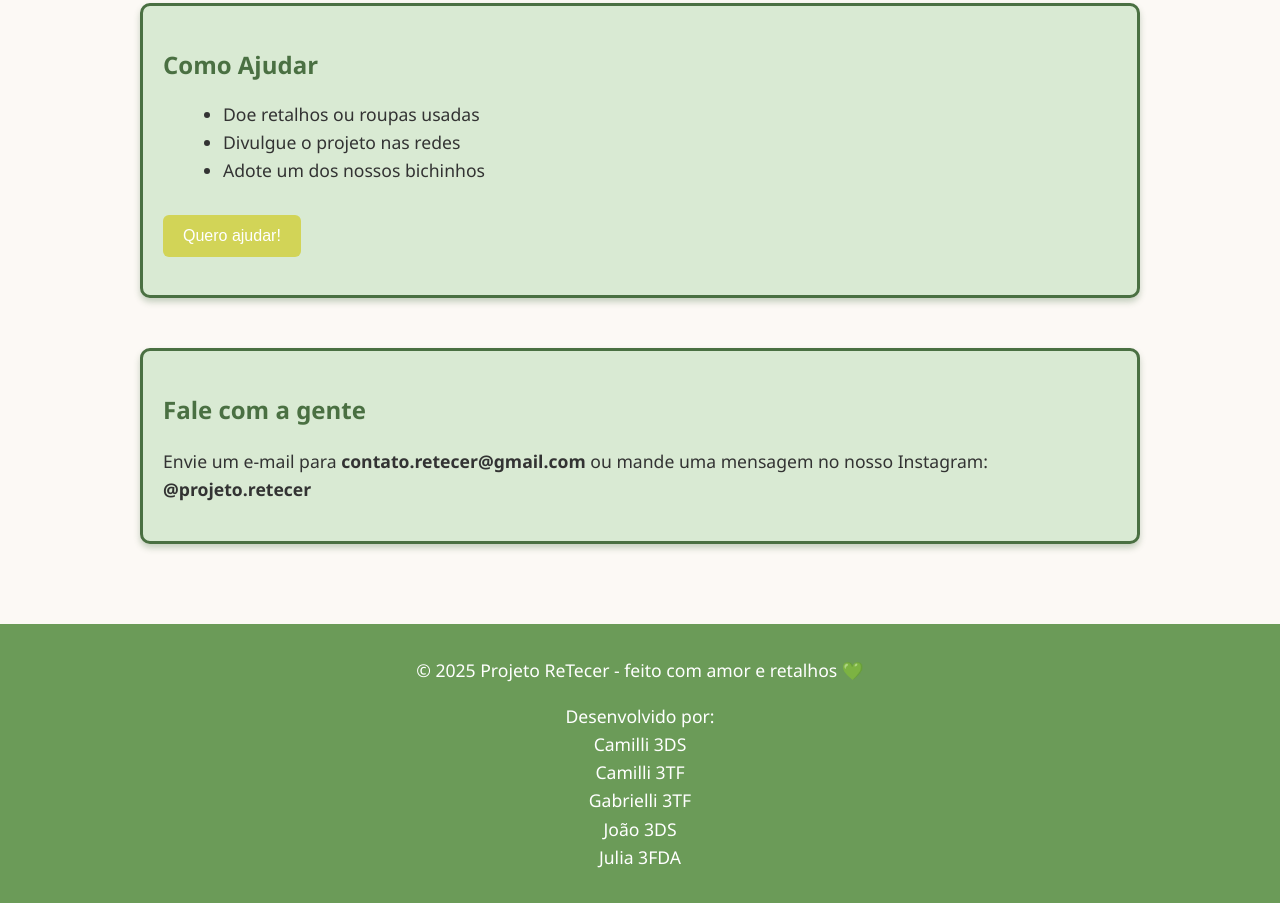
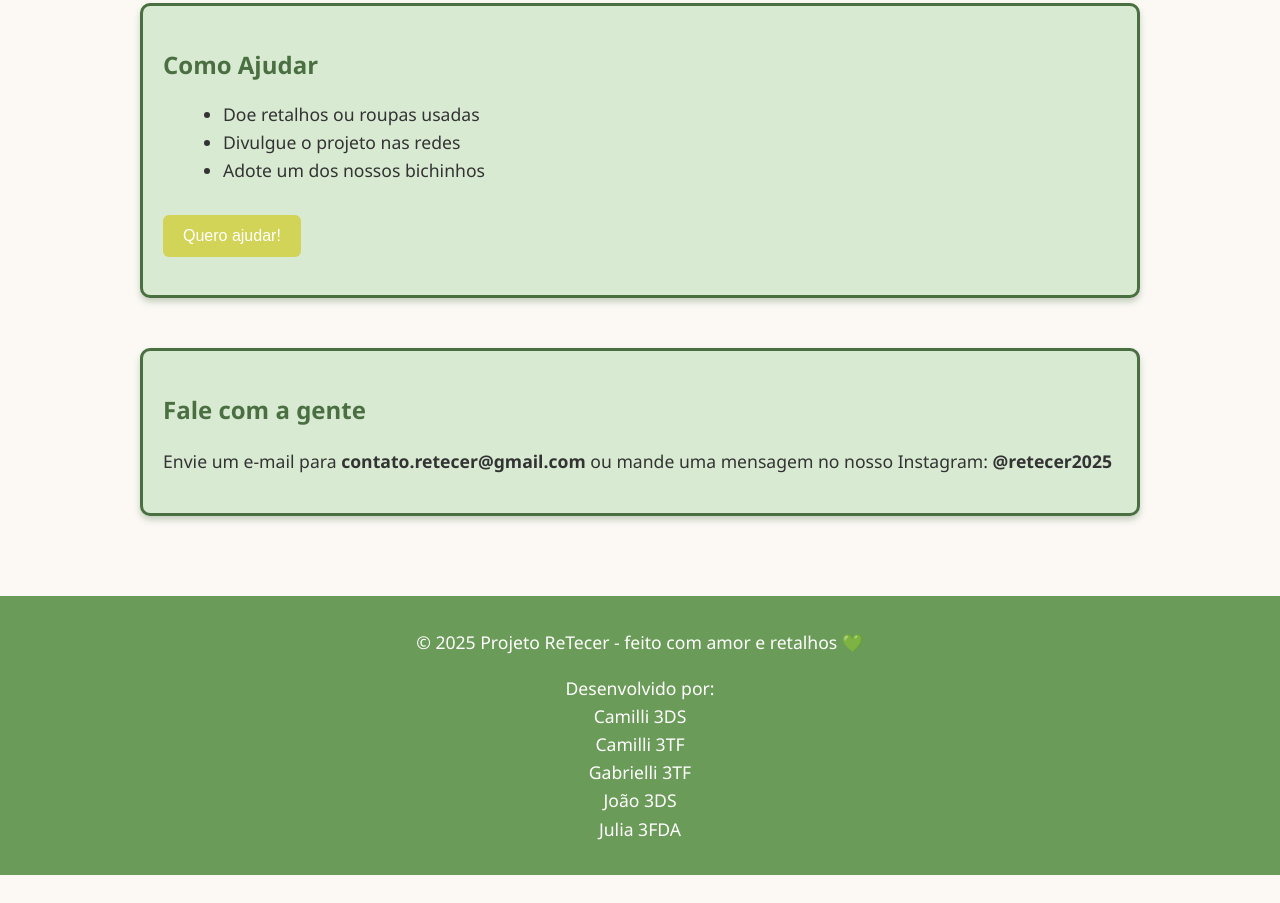
Before and after one commit to JoaoFurin1/Projeto-ReTecer, a plain HTML site: page index.html in a window 1280 px wide. Shown: the part 1172-2075 px from the top of the page. After the commit the page ends 2047 px from the top, so only its background shows below. Drawn offline with Linux system fonts and the light colour scheme.

Commit message:
Update index.html

```diff
--- a/index.html
+++ b/index.html
@@ -73,7 +73,7 @@
       <p>
         Envie um e-mail para
         <strong>contato.retecer@gmail.com</strong> ou mande uma mensagem no nosso
-        Instagram: <strong>@projeto.retecer</strong>
+        Instagram: <strong>@retecer2025</strong>
       </p>
     </section>
   </main>
```
